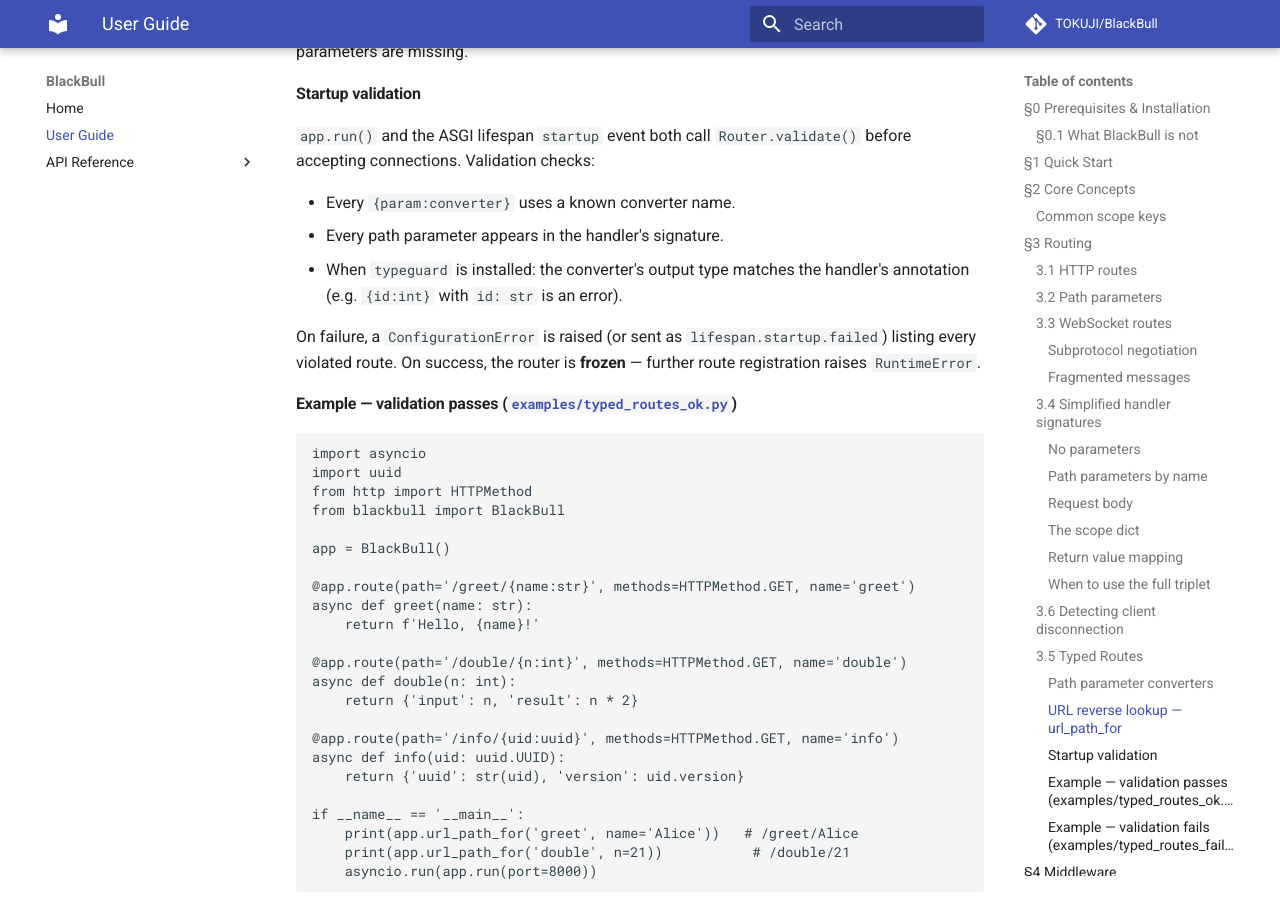
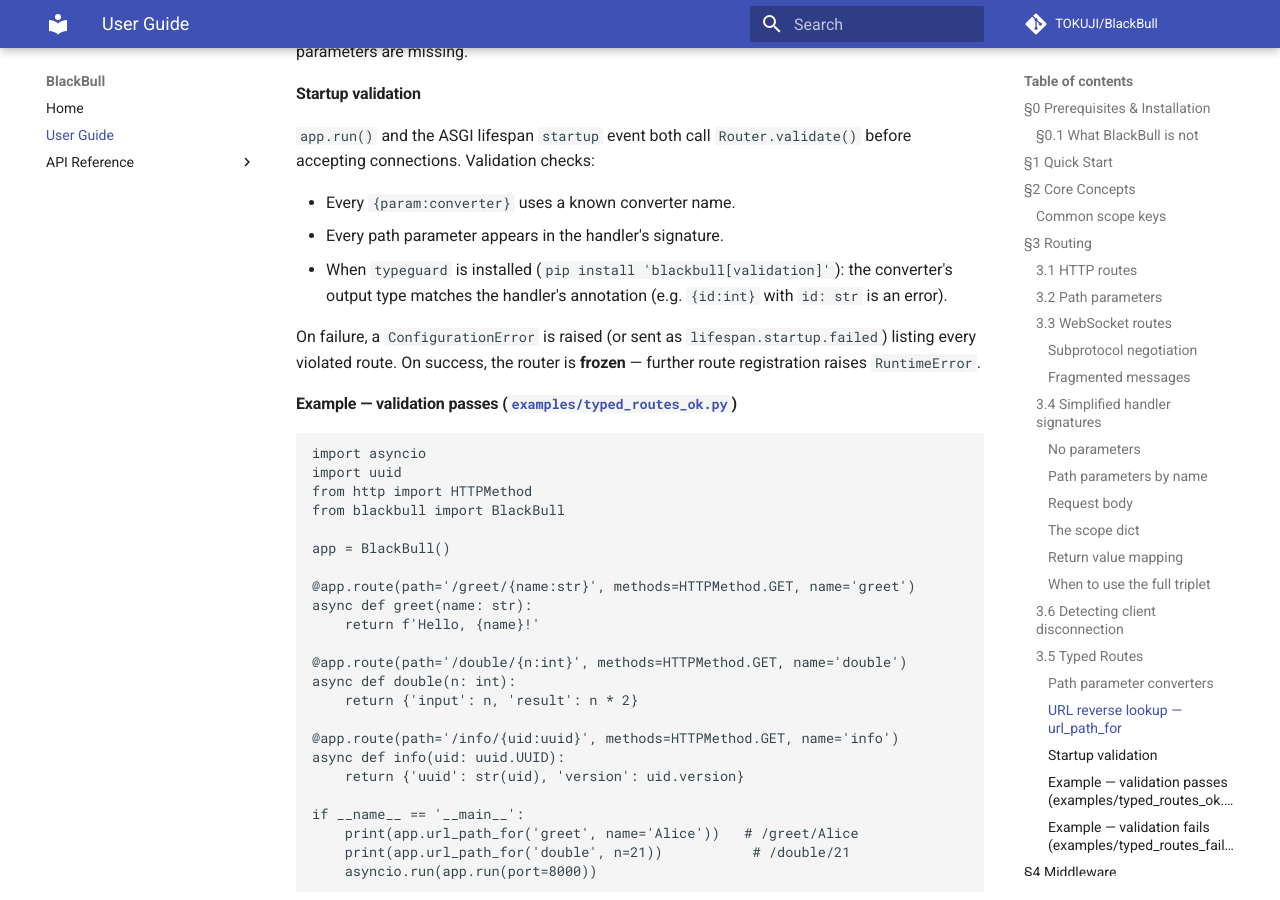
Before and after one commit to TOKUJI/BlackBull, an MkDocs documentation site: the page built from docs/guide.md, in a window 1280 px wide and 900 px high, scrolled down 8668 px. Built offline with MkDocs 1.6.1 and Material for MkDocs 9.7.7, drawn with Linux system fonts in a browser that asks for light colours; comment, search, counter and statistics services are not loaded.

Commit message:
Add [validation] extra for typeguard; document install in guide.md
typeguard is an optional runtime dependency (startup annotation checking
silently skipped when absent) — it belongs in its own extras group rather
than conflated with testing tools. [testing] retains typeguard so the test
suite exercises full validation without a separate install step.

Co-Authored-By: Claude Sonnet 4.6 <noreply@anthropic.com>

```diff
--- a/docs/guide.md
+++ b/docs/guide.md
@@ -395,7 +395,7 @@ app.url_path_for('item-detail', id=42)   # → '/items/42'
 
 - Every `{param:converter}` uses a known converter name.
 - Every path parameter appears in the handler's signature.
-- When `typeguard` is installed: the converter's output type matches the handler's annotation (e.g. `{id:int}` with `id: str` is an error).
+- When `typeguard` is installed (`pip install 'blackbull[validation]'`): the converter's output type matches the handler's annotation (e.g. `{id:int}` with `id: str` is an error).
 
 On failure, a `ConfigurationError` is raised (or sent as `lifespan.startup.failed`) listing every violated route. On success, the router is **frozen** — further route registration raises `RuntimeError`.
 
--- a/pyproject.toml
+++ b/pyproject.toml
@@ -23,6 +23,10 @@ Repository = "https://github.com/TOKUJI/BlackBull"
 compression = [
     "brotli",
     "zstandard"
+]
+
+validation = [
+    "typeguard",
 ]
 
 testing = [
```
